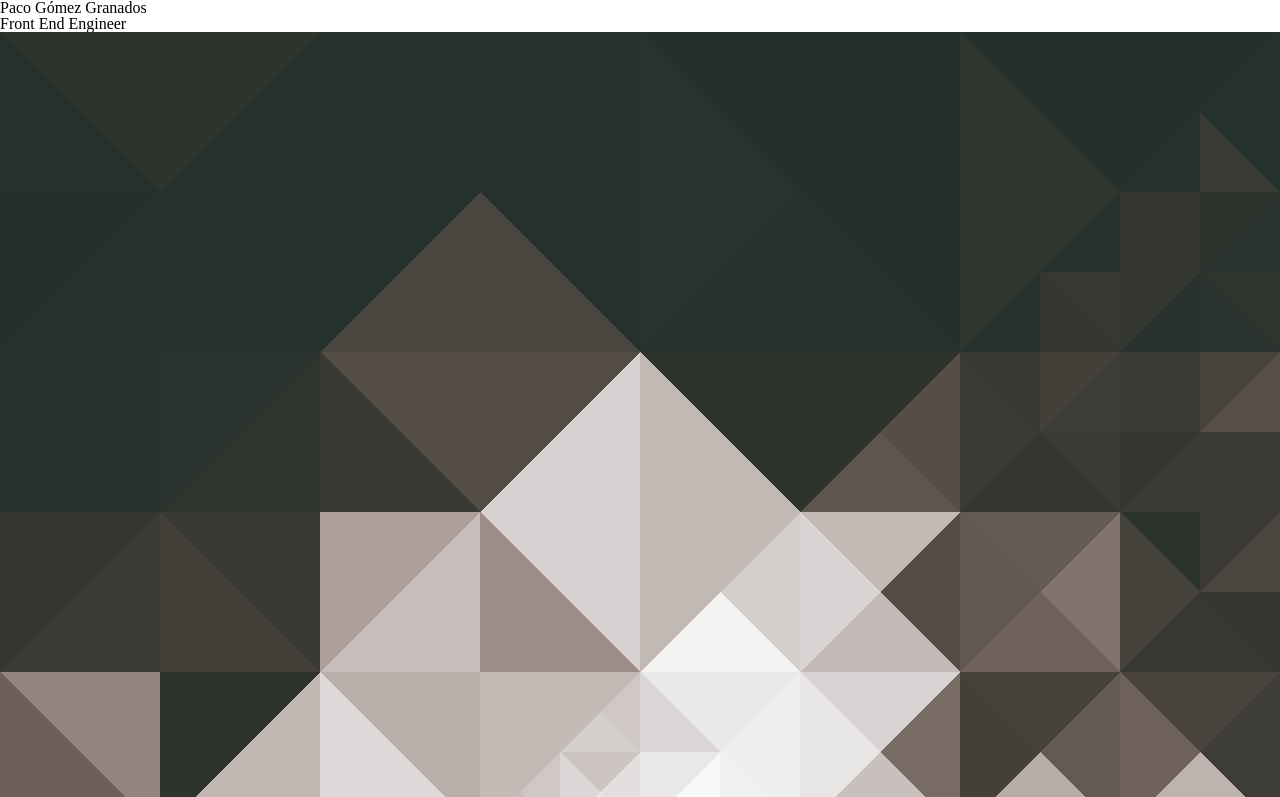
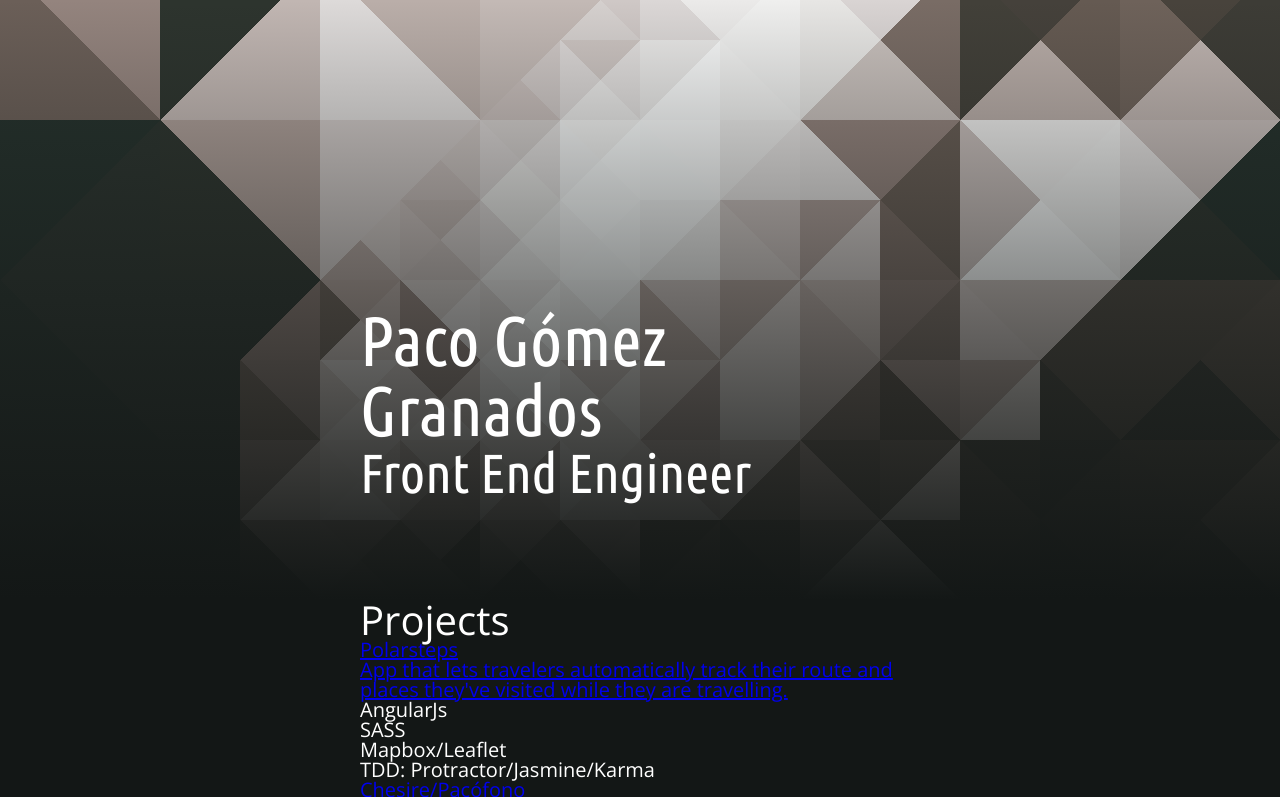
Before and after one commit to pacog/portfolio, a website built with webpack: page src/index.html in a window 1280 px wide. Shown: the top 797 px of the page. Built offline with nearby package versions, Linux system fonts and the light colour scheme.

Commit message:
Some styling

```diff
--- a/src/index.html
+++ b/src/index.html
@@ -3,17 +3,23 @@
   <head>
     <meta http-equiv="Content-type" content="text/html; charset=utf-8"/>
     <title>Paco Gómez Granados - Front End Engineer</title>
+    <link href="https://fonts.googleapis.com/css?family=Open+Sans|Ubuntu+Condensed" rel="stylesheet">
   </head>
   <body>
-    <h1>Paco Gómez Granados</h1>
-    <h2>Front End Engineer</h2>
-
+    <div class='title-container'>
       <svg id='svg-bg'
            viewBox='0 0 100 100'
            xmlns="http://www.w3.org/2000/svg"
            xmlns:xlink="http://www.w3.org/1999/xlink"
-         shape-rendering="crispEdges"></svg>
+           shape-rendering="crispEdges">
+      </svg>
+      <div class='title-content content'>
+        <h1>Paco Gómez Granados</h1>
+        <h2>Front End Engineer</h2>
+      </div>
+    </div>
 
+    <div class='content'>
       <section>
         <h3>Projects</h3>
         <ul>
@@ -83,6 +89,7 @@
         <a href="https://www.linkedin.com/in/franciscogomezgranados/en">Linkedin</a>
         <a href="https://twitter.com/PacoGomezGrana">Twitter</a>
       </section>
+    </div>
 
   </body>
 </html>
--- a/src/styles/_reset.scss
+++ b/src/styles/_reset.scss
@@ -47,3 +47,9 @@ table {
 	border-collapse: collapse;
 	border-spacing: 0;
 }
+html {
+  box-sizing: border-box;
+}
+*, *:before, *:after {
+  box-sizing: inherit;
+}
--- a/src/styles/main.scss
+++ b/src/styles/main.scss
@@ -1,6 +1,94 @@
 @import 'reset';
 
+$bg-color: #131716;
+$content-width: 600px;
+$content-padding: 20px;
+$text-color: white;
+
+@mixin ubuntu() {
+  font-family: 'Ubuntu Condensed', sans-serif;
+}
+@mixin openSans() {
+  font-family: 'Open Sans', sans-serif;
+}
+
+body {
+  background: $bg-color;
+}
+
+h1, h2 {
+  @include ubuntu;
+}
+
+html {
+  @include openSans;
+  color: $text-color;
+  font-size: 16px;
+  @media (min-width: 800px) {
+    font-size: 18px;
+  }
+  @media (min-width: 1200px) {
+    font-size: 20px;
+  }
+}
+
+h1 { font-size: 3.5em; } // 50 ÷ 16 = 3.125
+h2 { font-size: 2.75em;} // 37 ÷ 16 = 2.3125
+h3 { font-size: 2em; } // 28 ÷ 16 = 1.75
+
 #svg-bg {
-  width: 100vw;
-  height: 100vw;
+  width: 100vmax;
+  height: 100vmax;
+  position: absolute;
+  top: 50%;
+  margin-top: -50vmax;
+  left: 0;
+  z-index: 5;
 }
+
+@supports (object-fit: cover) {
+    #svg-bg {
+      object-fit: cover;
+      top: auto;
+      left: 0;
+      right: 0;
+      bottom: 0;
+      margin-top: 0;
+    }
+}
+
+.title-container {
+  height: 75vh;
+  position: relative;
+  overflow: hidden;
+
+  display: flex;
+  flex-direction: column;
+  justify-content: flex-end;
+  padding-bottom: 100px;
+
+
+  .title-content {
+    position: relative;
+    z-index: 20;
+  }
+
+  &:before {
+    content: '';
+    display: block;
+    position: absolute;
+    z-index: 10;
+    top: 0;
+    left: 0;
+    right: 0;
+    bottom: 0;
+    background: linear-gradient( to bottom, transparent, $bg-color);
+  }
+}
+
+.content {
+  max-width: $content-width;
+  margin: 0 auto;
+  padding: 0 $content-padding;
+  width: 100%;
+}
```
Lines whose indentation alone changed are shown as unchanged.
